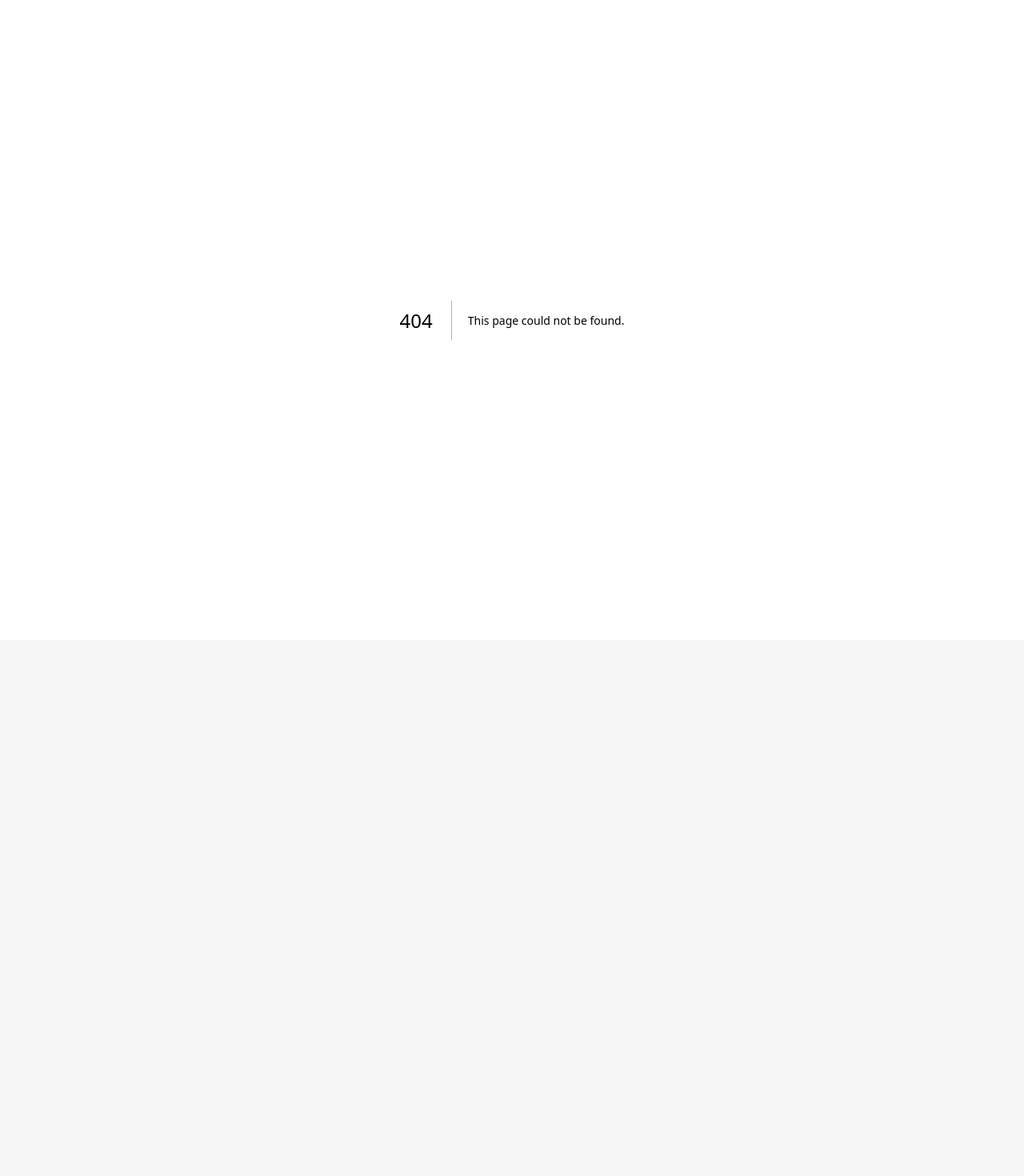
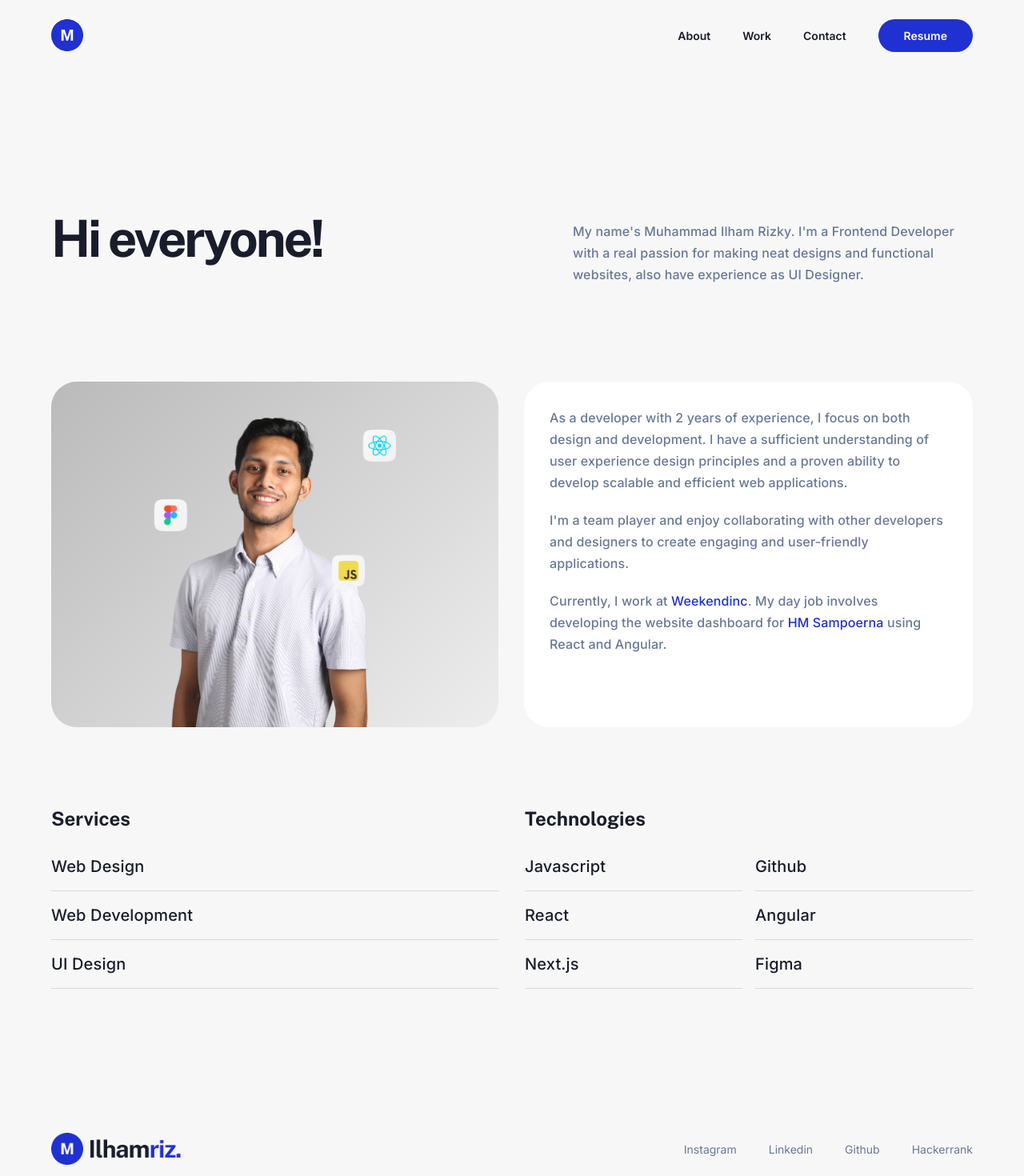
Before and after one commit to ilhamriz/ilhamriz, a Next.js app: page /about in a window 1280 px wide. Before the commit this address had no page. Shown: the top 1470 px of the page at 80% size. Before the commit the page ends 800 px from the top, so only its background shows below. Built offline with nearby package versions, Linux system fonts and the light colour scheme.

Commit message:
add about page

```diff
--- a/components/Sections/Footer/Footer.jsx
+++ b/components/Sections/Footer/Footer.jsx
@@ -44,7 +44,7 @@ function Component() {
             </Box>
           </Box>
           <Box className={css.divider} />
-          <Box className={`text-body-3`}>
+          <Box mt={3} className={`text-body-3`}>
             ©2022 Design and Built by Ilhamriz with Next.js
           </Box>
         </Box>
--- a/components/Sections/Footer/Footer.module.scss
+++ b/components/Sections/Footer/Footer.module.scss
@@ -13,6 +13,7 @@
   justify-content: space-between;
   align-items: center;
   gap: 40px;
+  margin-bottom: 40px;
 
   @media (width <= 612px) {
     flex-direction: column;
@@ -38,8 +39,6 @@
 }
 
 .divider {
-  margin-top: 40px;
-  margin-bottom: 24px;
   height: 2px;
   background-color: $color-input-background;
 }
--- /dev/null
+++ b/pages/about/about.module.scss
@@ -0,0 +1,105 @@
+@import "../../styles/variables";
+
+.greeting {
+  padding: 260px 0 120px;
+  display: flex;
+  justify-content: space-between;
+  align-items: flex-start;
+  column-gap: 40px;
+  row-gap: 24px;
+
+  .greeting__title {
+    min-width: fit-content;
+  }
+
+  .greeting__body {
+    font-weight: 500;
+    max-width: 500px;
+    padding-top: 16px;
+  }
+
+  @media (width <= $dimension-tablet) {
+    flex-direction: column;
+
+    .greeting__body {
+      max-width: none;
+      padding-top: 0;
+    }
+  }
+}
+
+.container {
+  padding-bottom: 100px;
+  display: flex;
+  gap: 32px;
+
+  & > * {
+    flex-basis: 50%;
+  }
+
+  @media (width <= $dimension-tablet) {
+    flex-direction: column;
+  }
+
+  .photo {
+    display: flex;
+    align-items: flex-end;
+    padding: 32px 0 0;
+    border-radius: $border-radius-lg;
+    background: linear-gradient(135.06deg, #BABABA 0%, #EDEDED 100%);
+
+    img {
+      width: 100%;
+      max-height: 400px;
+      object-fit: contain;
+    }
+  }
+
+  .about {
+    padding: 32px;
+    border-radius: $border-radius-lg;
+    background-color: white;
+
+    p {
+      font-weight: 500;
+    }
+
+    .about__link {
+      color: $color-primary;
+    }
+  }
+}
+
+.info {
+  display: grid;
+  column-gap: 32px;
+  row-gap: 48px;
+  padding-bottom: 100px;
+
+  @media (500px <= width) {
+    grid-template-columns: repeat(2, 1fr);
+  }
+
+  .info__content, .info__content_2 {
+    display: grid;
+    gap: 16px;
+
+    .info__item {
+      display: flex;
+      flex-direction: column;
+      gap: 16px;
+    }
+
+    span {
+      color: $color-title;
+      font-weight: 500;
+    }
+  }
+
+  $min-width: 150px;
+  $max-width: calc((100% - 16px) / 2);
+
+  .info__content_2 {
+    grid-template-columns: repeat(auto-fill, minmax(max($min-width, $max-width), 1fr));
+  }
+}
--- /dev/null
+++ b/pages/about/index.jsx
@@ -0,0 +1,116 @@
+import { Box, Container, Divider } from "@mui/material";
+import Image from "next/image";
+import Link from "next/link";
+import { Wrapper } from "../../components/Layout";
+import css from "./about.module.scss";
+
+const services = ["Web Design", "Web Development", "UI Design"];
+const technologies = [
+  "Javascript",
+  "Github",
+  "React",
+  "Angular",
+  "Next.js",
+  "Figma",
+];
+
+function Component() {
+  return (
+    <Wrapper>
+      <Box className={css.wrapper}>
+        <Container maxWidth="lg">
+          <section>
+            <h2 className="hidden">Greeting</h2>
+            <Box className={css.greeting}>
+              <Box className={`${css.greeting__title} header-1`}>
+                Hi everyone!
+              </Box>
+              <p className={css.greeting__body}>
+                My name&apos;s Muhammad Ilham Rizky. I&apos;m a Frontend
+                Developer with a real passion for making neat designs and
+                functional websites, also have experience as UI Designer.
+              </p>
+            </Box>
+          </section>
+
+          <section>
+            <h2 className="hidden">About</h2>
+            <Box className={css.container}>
+              <Box className={css.photo}>
+                <Image
+                  src="/images/ilhamriz.png"
+                  alt="Ilhamriz"
+                  width={731}
+                  height={966}
+                />
+              </Box>
+              <Box className={css.about}>
+                <p>
+                  As a developer with 2 years of experience, I focus on both
+                  design and development. I have a sufficient understanding of
+                  user experience design principles and a proven ability to
+                  develop scalable and efficient web applications.
+                </p>{" "}
+                <br />
+                <p>
+                  I&apos;m a team player and enjoy collaborating with other
+                  developers and designers to create engaging and user-friendly
+                  applications.
+                </p>{" "}
+                <br />
+                <p>
+                  Currently, I work at{" "}
+                  <Link
+                    href="https://www.weekendinc.com/"
+                    className={css.about__link}
+                  >
+                    Weekendinc
+                  </Link>
+                  . My day job involves developing the website dashboard for{" "}
+                  <Link href="https://hms.src.id/" className={css.about__link}>
+                    HM Sampoerna
+                  </Link>{" "}
+                  using React and Angular.
+                </p>
+              </Box>
+            </Box>
+          </section>
+
+          <Box className={css.info}>
+            <section>
+              <h2 className="hidden">Services</h2>
+              <Box mb={4} className={`header-4-title ${css.info__title}`}>
+                Services
+              </Box>
+              <Box className={css.info__content}>
+                {services.map((service, index) => (
+                  <Box key={index} className={css.info__item}>
+                    <span className="text-body-2">{service}</span>
+                    <Divider />
+                  </Box>
+                ))}
+              </Box>
+            </section>
+
+            <section>
+              <h2 className="hidden">Technologies</h2>
+              <Box mb={4} className={`header-4-title ${css.info__title}`}>
+                Technologies
+              </Box>
+              <Box className={css.info__content_2}>
+                {technologies.map((technology, index) => (
+                  <Box key={index} className={css.info__item}>
+                    <span className="text-body-2">{technology}</span>
+                    <Divider />
+                  </Box>
+                ))}
+              </Box>
+            </section>
+          </Box>
+        </Container>
+      </Box>
+    </Wrapper>
+  );
+}
+
+export default Component;
--- a/styles/globals.scss
+++ b/styles/globals.scss
@@ -70,7 +70,7 @@ button {
 .header-4-title {
   @include text-header;
   font-size: $font-size-lg;
-  line-height: 34px;
+  // line-height: 34px;
 }
 .header-4 {
   @include text-body;
@@ -91,7 +91,7 @@ button {
   @include text-body;
   font-size: $font-size-md;
   font-weight: 600;
-  line-height: 30px;
+  line-height: 28px;
 }
 .text-body-3 {
   @include text-body;
@@ -107,25 +107,24 @@ button {
   }
 }
 
+.divider {
+  height: 2px;
+  background-color: $color-input-background;
+}
+
+
 // SCROLL BAR
-/* width */
 ::-webkit-scrollbar {
   width: 12px;
 }
-
-/* Track */
 ::-webkit-scrollbar-track {
   border-radius: 10px;
   background: $color-background;
 }
-
-/* Handle */
 ::-webkit-scrollbar-thumb {
   background: $color-placeholder;
   border-radius: 10px;
 }
-
-/* Handle on hover */
 ::-webkit-scrollbar-thumb:hover {
   background: $color-label;
 }
```
Also changed, not shown: public/images/ilhamriz.png (added).
